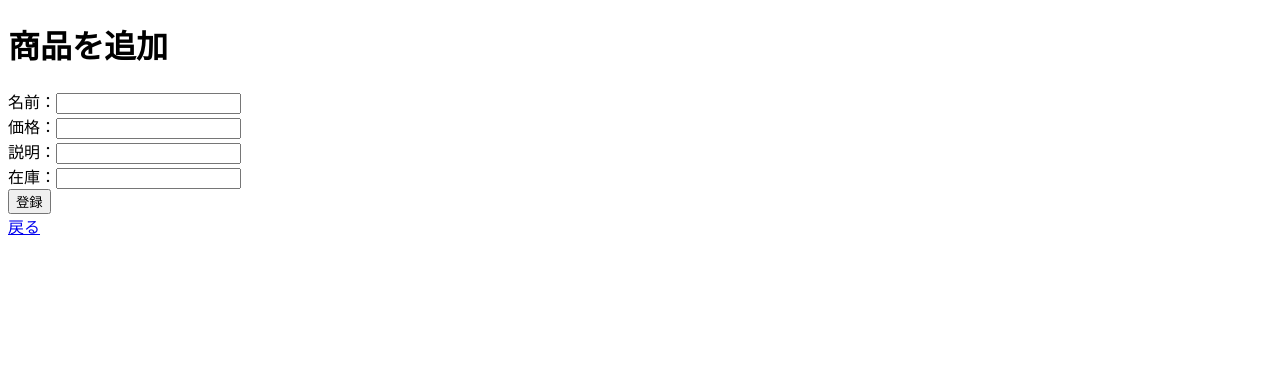
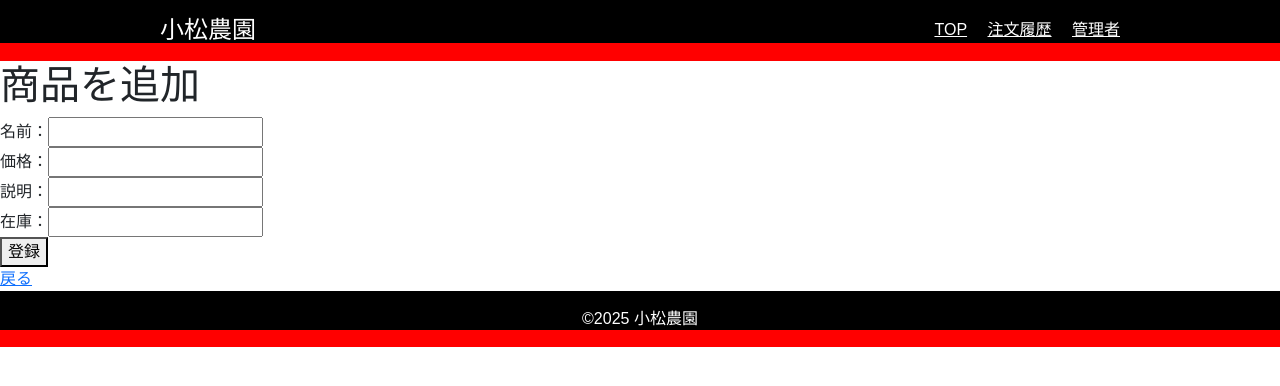
Before and after one commit to YSK-PG/sunabaco_komatufarm_share, a Flask app: page /add in a window 1280 px wide. Shown: the top 386 px of the page. Run offline with Flask 3, Linux system fonts and the light colour scheme.

Commit message:
add_vegetable.html修正

```diff
--- a/templates/add_vegetable.html
+++ b/templates/add_vegetable.html
@@ -2,9 +2,25 @@
 <html lang="ja">
 <head>
     <meta charset="UTF-8">
-    <title>商品登録</title>
+    <meta name="viewport" content="width=device-width, initial-scale=1">
+    <title>小松農園</title>
+    <link href="https://cdn.jsdelivr.net/npm/bootstrap@5.3.0/dist/css/bootstrap.min.css" rel="stylesheet">
+    <link rel="stylesheet" href="../static/style.css">
 </head>
 <body>
+    <!-- ヘッダー -->
+    <header class="header-footer text-white py-3">
+        <div class="container-custom d-flex justify-content-between align-items-center">
+            <h1 class="h4 mb-0">小松農園</h1>
+            <nav>
+                <a href="index.html" class="text-white me-3">TOP</a>
+                <a href="order-history.html" class="text-white me-3">注文履歴</a>
+                <a href="admin-settings.html" class="text-white">管理者</a>
+            </nav>
+        </div>
+    </header>
+
+    <!-- 商品を追加 -->
     <h1>商品を追加</h1>
     <form method="POST">
         <label>名前：</label><input type="text" name="name" required><br>
@@ -14,5 +30,14 @@
         <button type="submit">登録</button>
     </form>
     <a href="{{ url_for('index') }}">戻る</a>
+
+    <!-- フッター -->
+    <footer class="header-footer text-white text-center py-3">
+        <p class="mb-0">&copy;2025 小松農園</p>
+    </footer>
+
+    <script src="https://cdn.jsdelivr.net/npm/bootstrap@5.3.0/dist/js/bootstrap.bundle.min.js"></script>
+    <script src="js/script.js"></script>
+
 </body>
 </html>
```
